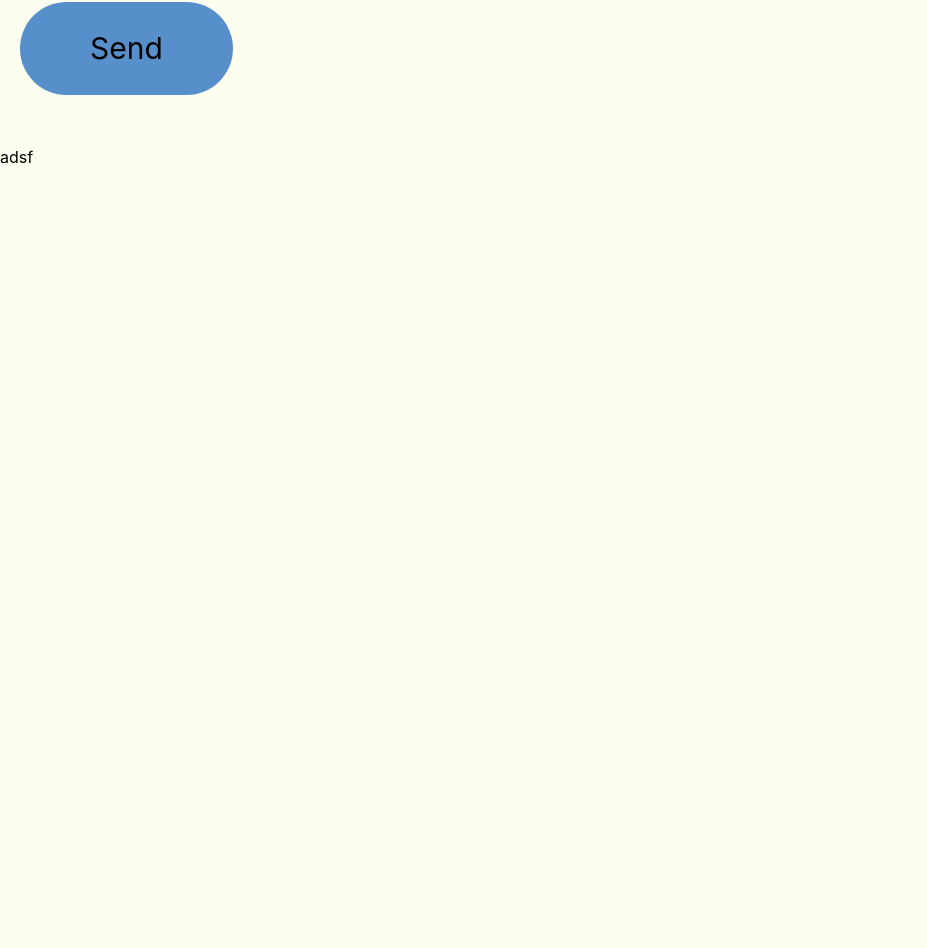
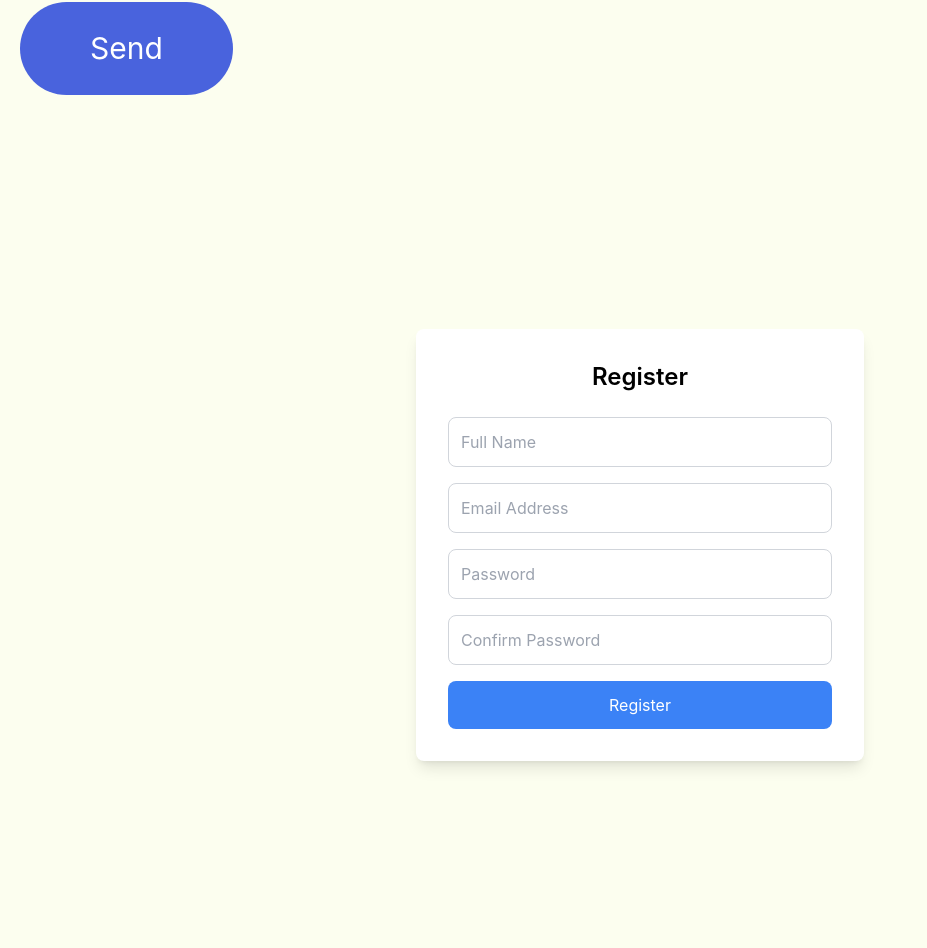
Before and after one commit to khoisyhoang/AutoEmailReplier, a React (Create React App) app in the folder frontend/: page / in a window 1280 px wide. Shown: the part 796-1744 px from the top of the page, without its empty margins (0-927 px from the left). Before the commit the page ends 965 px from the top, so only its background shows below. Built offline with nearby package versions, Linux system fonts and the light colour scheme.

Commit message:
Registration done

```diff
--- a/frontend/src/App.js
+++ b/frontend/src/App.js
@@ -2,12 +2,14 @@ import logo from "./logo.svg";
 import "./App.css";
 import Header from "./components/header";
 import Mail from "./components/Mail";
+import Registration from "./components/registeration";
 
 function App() {
   return (
     <>
       <Header/>
       <Mail />
+      <Registration/>
     </>
 
   );
--- a/frontend/src/components/Mail.js
+++ b/frontend/src/components/Mail.js
@@ -28,7 +28,7 @@ const Mail = () => {
                 }
                 <div className="buttons">
                     <a
-                        class="button bg-[#578FCA] text-[30px] justify-center mx-auto md:inline-flex flex py-[24px] px-[70px] rounded-[62px] xl:my-[50px] my-[30px]" href="#" data-aos="fade-up" data-aos-duration="800" data-aos-delay="300">Send
+                        class="button bg-[#4963DD] text-[30px] text-white justify-center mx-auto md:inline-flex flex py-[24px] px-[70px] rounded-[62px] xl:my-[50px] my-[30px]" href="#" data-aos="fade-up" data-aos-duration="800" data-aos-delay="300">Send
                     </a>
                 </div>
             </div>
--- a/frontend/src/components/auth.js
+++ /dev/null
@@ -1,5 +0,0 @@
-import { useState } from "react";
-
-export const Auth = () => {
-  const [email, setEmail] = useState("");
-};
--- /dev/null
+++ b/frontend/src/components/registeration.js
@@ -0,0 +1,80 @@
+import React, { useState } from 'react';
+
+const Registration = () => {
+  const [formData, setFormData] = useState({
+    name: '',
+    email: '',
+    password: '',
+    confirmPassword: ''
+  });
+  const [error, setError] = useState('');
+
+  const handleChange = (e) => {
+    setFormData({ ...formData, [e.target.name]: e.target.value });
+    console.log(formData);
+  };
+
+  const handleSubmit = (e) => {
+    e.preventDefault();
+    if (formData.password !== formData.confirmPassword) {
+      setError('Passwords do not match!');
+      return;
+    }
+    setError('');
+    console.log('Registration successful:', formData);
+  };
+
+  return (
+    <div className="flex items-center justify-center min-h-screen bg-[#FCFEEF]">
+      <div className="w-full max-w-md p-8 bg-white rounded-lg shadow-lg">
+        <h2 className="text-2xl font-semibold text-center mb-6">Register</h2>
+        {error && <p className="text-red-500 text-sm text-center">{error}</p>}
+        <form onSubmit={handleSubmit} className="space-y-4">
+          <input
+            type="text"
+            name="name"
+            placeholder="Full Name"
+            value={formData.name}
+            onChange={handleChange}
+            className="w-full p-3 border border-gray-300 rounded-lg focus:outline-none focus:ring-2 focus:ring-blue-500"
+            required
+          />
+          <input
+            type="email"
+            name="email"
+            placeholder="Email Address"
+            value={formData.email}
+            onChange={handleChange}
+            className="w-full p-3 border border-gray-300 rounded-lg focus:outline-none focus:ring-2 focus:ring-blue-500"
+            required
+          />
+          <input
+            type="password"
+            name="password"
+            placeholder="Password"
+            value={formData.password}
+            onChange={handleChange}
+            className="w-full p-3 border border-gray-300 rounded-lg focus:outline-none focus:ring-2 focus:ring-blue-500"
+            required
+          />
+          <input
+            type="password"
+            name="confirmPassword"
+            placeholder="Confirm Password"
+            value={formData.confirmPassword}
+            onChange={handleChange}
+            className="w-full p-3 border border-gray-300 rounded-lg focus:outline-none focus:ring-2 focus:ring-blue-500"
+            required
+          />
+          <button
+            type="submit"
+            className="w-full bg-blue-500 text-white p-3 rounded-lg hover:bg-blue-600 transition">
+            Register
+          </button>
+        </form>
+      </div>
+    </div>
+  );
+};
+
+export default Registration;
```
Also changed, not shown: frontend/src/components/registeration.html (deleted, +0 -11 lines), 1 other file (tests, documents, lock files or other folders).
